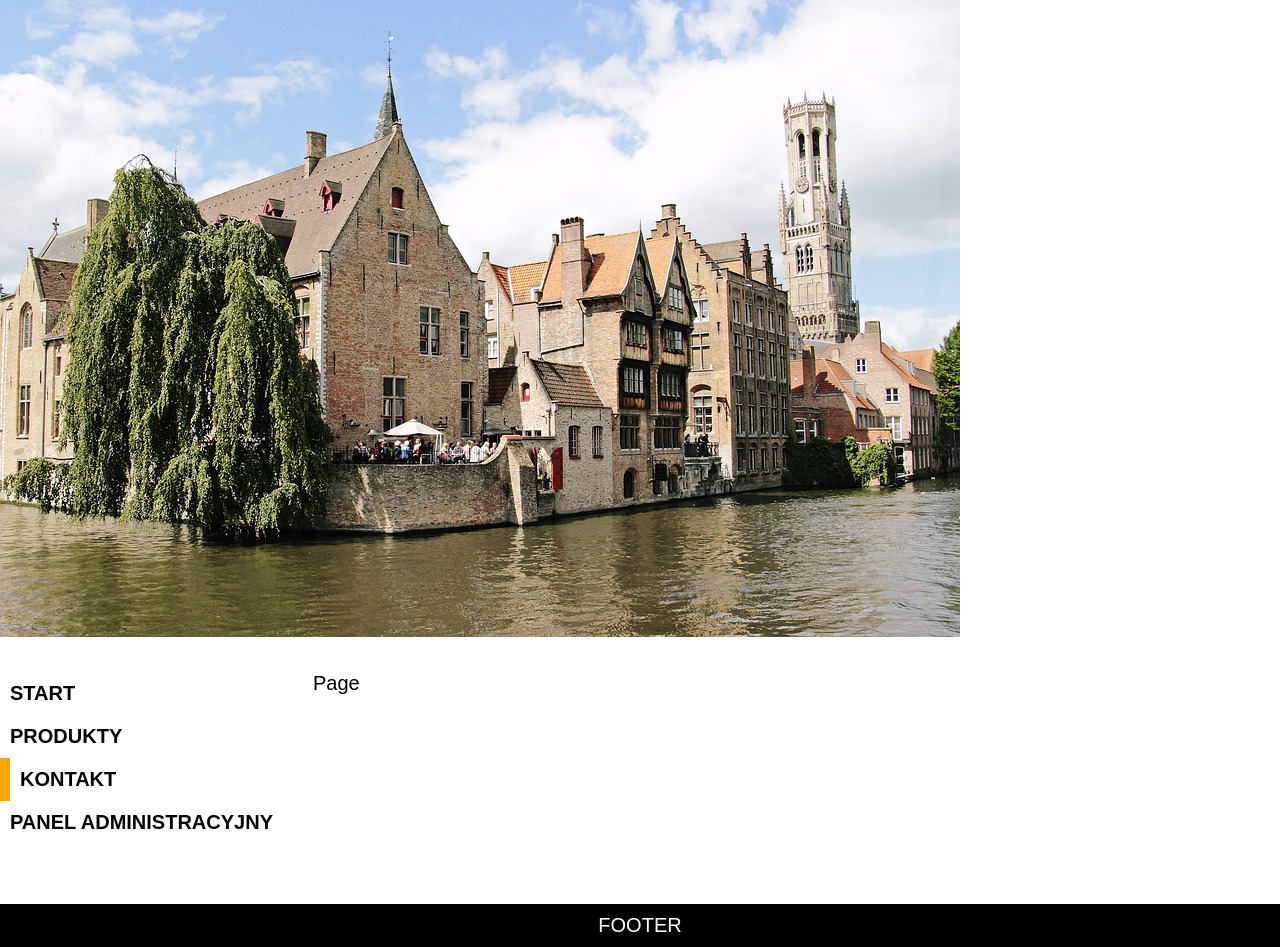
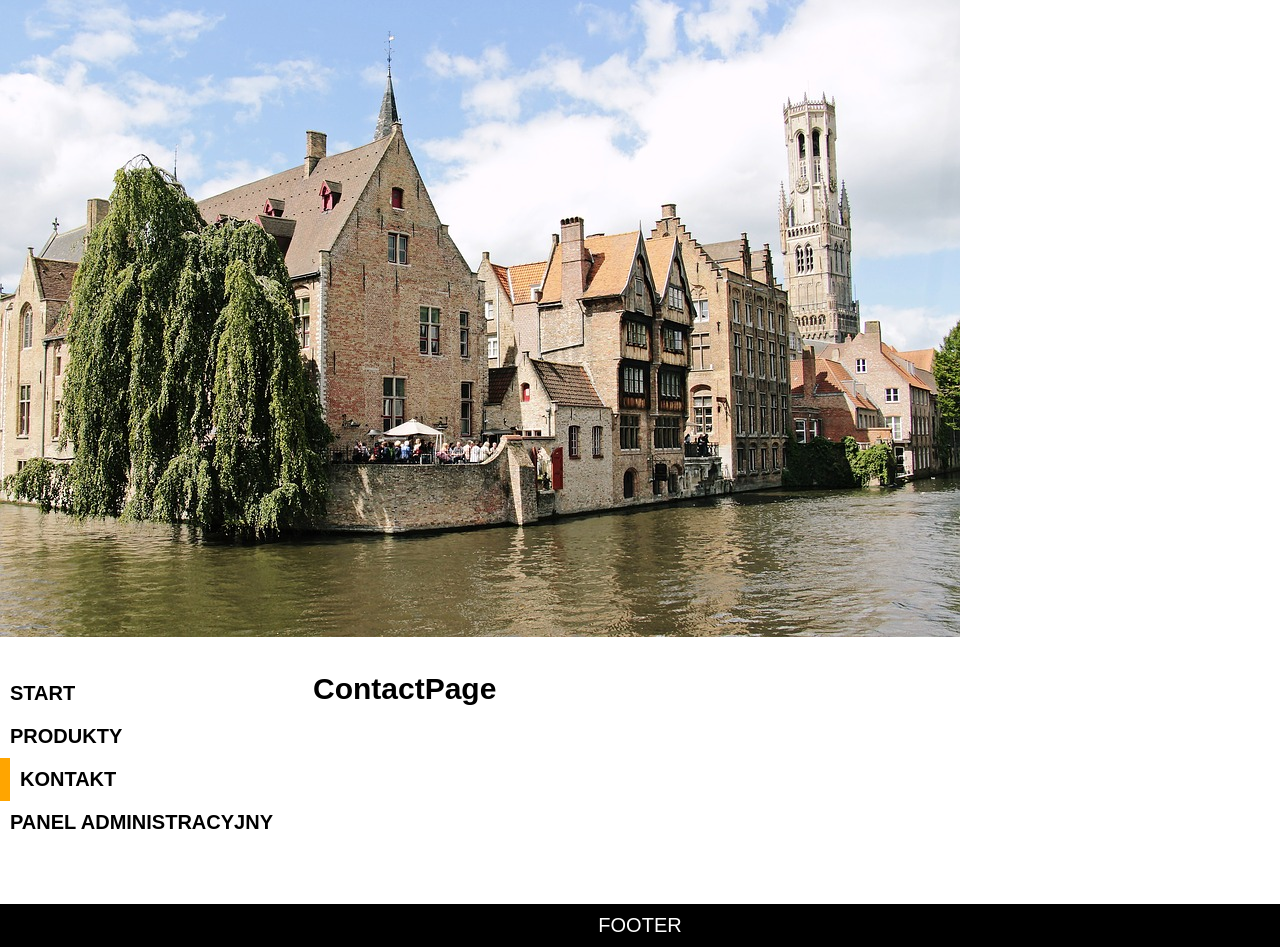
Before and after one commit to GrzegorzChmiel/Samuraj-Programowania, a React (Create React App) app: page /contact in a window 1280 px wide. Built offline with nearby package versions, Linux system fonts and the light colour scheme; a web font is replaced by a local one.

Commit message:
S10 L110 Zakończenie

```diff
--- a/src/layouts/Page.js
+++ b/src/layouts/Page.js
@@ -1,7 +1,23 @@
 import React from "react";
+import HomePage from "../pages/HomePage";
+import ProductPage from "../pages/ProductPage";
+import ContactPage from "../pages/ContactPage";
+import AdminPage from "../pages/AdminPage";
+import ErrorPage from "../pages/ErrorPage";
+import { Route, Switch } from "react-router-dom";
 
 const Page = () => {
-   return <div>Page</div>;
+   return (
+      <>
+         <Switch>
+            <Route exact path="/" component={HomePage} a></Route>
+            <Route path="/products" component={ProductPage}></Route>
+            <Route path="/contact" component={ContactPage}></Route>
+            <Route path="/admin" component={AdminPage}></Route>
+            <Route component={ErrorPage}></Route>
+         </Switch>
+      </>
+   );
 };
 
 export default Page;
--- /dev/null
+++ b/src/pages/AdminPage.js
@@ -0,0 +1,7 @@
+import React from "react";
+
+const AdminPage = () => {
+   return <h1>AdminPage</h1>;
+};
+
+export default AdminPage;
--- /dev/null
+++ b/src/pages/ContactPage.js
@@ -0,0 +1,7 @@
+import React from "react";
+
+const ContactPage = () => {
+   return <h1>ContactPage</h1>;
+};
+
+export default ContactPage;
--- /dev/null
+++ b/src/pages/ErrorPage.js
@@ -0,0 +1,7 @@
+import React from "react";
+
+const ErrorPage = () => {
+   return <h1>ErrorPage</h1>;
+};
+
+export default ErrorPage;
--- /dev/null
+++ b/src/pages/HomePage.js
@@ -0,0 +1,7 @@
+import React from "react";
+
+const HomePage = () => {
+   return <h1>HomePage</h1>;
+};
+
+export default HomePage;
--- /dev/null
+++ b/src/pages/ProductPage.js
@@ -0,0 +1,7 @@
+import React from "react";
+
+const ProductPage = () => {
+   return <h1>ProductPage</h1>;
+};
+
+export default ProductPage;
```
